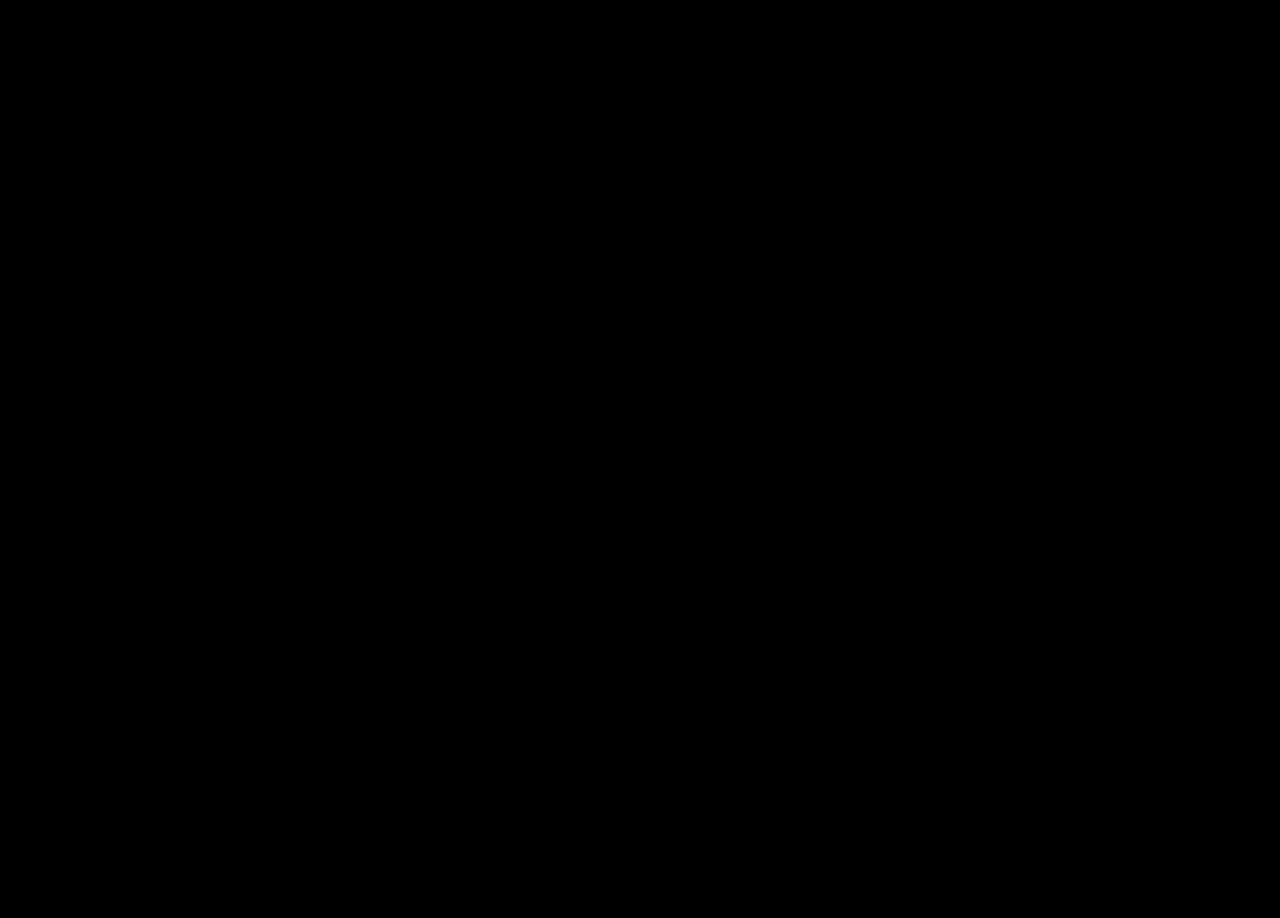
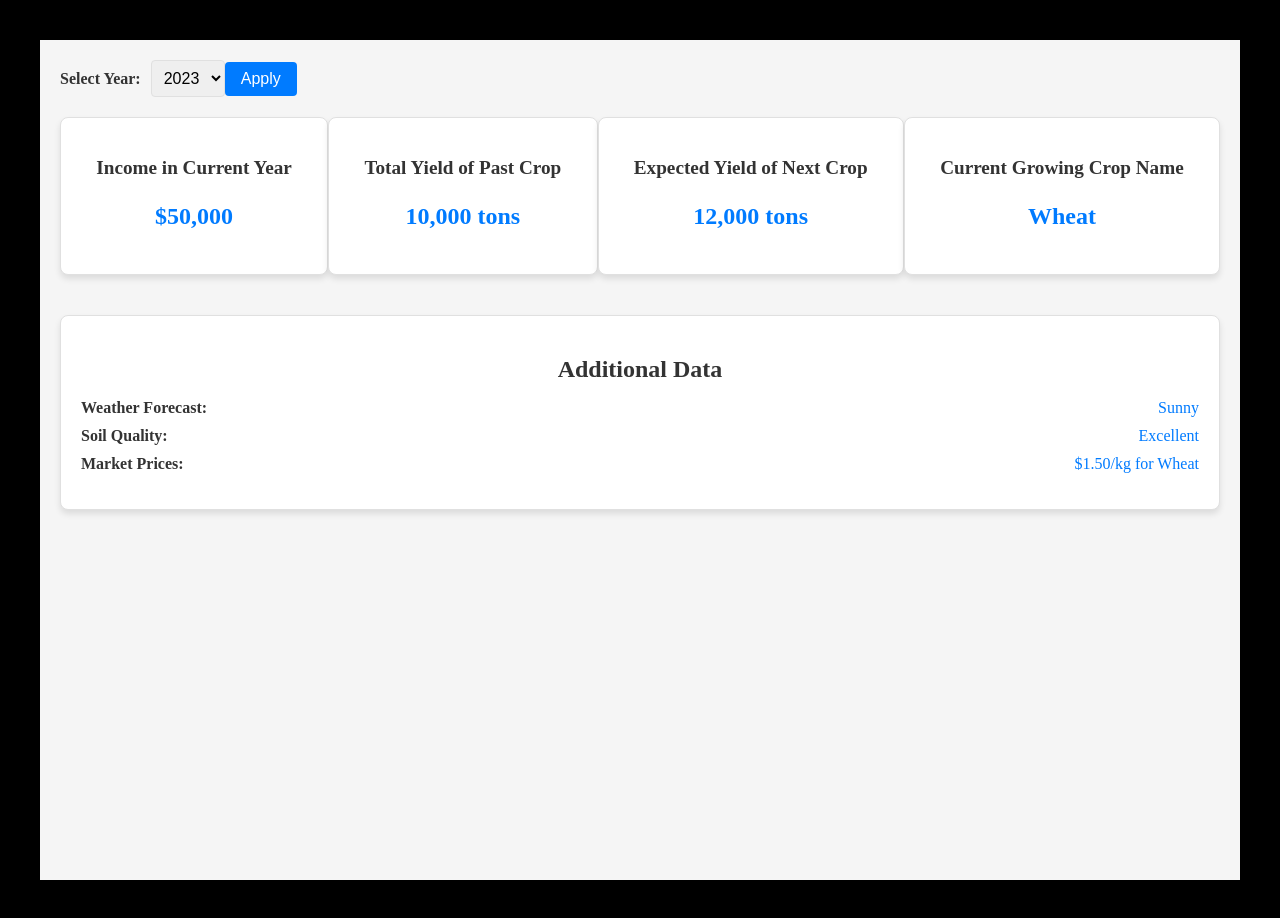
Before and after one commit to Shivam-043/Krishi_Vriddhi, a React (Vite) app: page /dashboard in a window 1280 px wide. Before the commit this address had no page. Before the commit the page ends 800 px from the top, so only its background shows below. Built offline with nearby package versions, Linux system fonts and the light colour scheme.

Commit message:
Dashboard Making

```diff
--- a/package.json
+++ b/package.json
@@ -10,8 +10,10 @@
     "preview": "vite preview"
   },
   "dependencies": {
+    "chart.js": "^4.4.0",
     "fontawesome": "^5.6.3",
     "react": "^18.2.0",
+    "react-chartjs-2": "^5.2.0",
     "react-dom": "^18.2.0",
     "react-router-dom": "^6.16.0"
   },
--- a/src/App.jsx
+++ b/src/App.jsx
@@ -3,6 +3,7 @@ import { BrowserRouter, Routes, Route } from "react-router-dom";
 import './App.css'
 import Main from './Root/Main/main';
 import Navigation from './Root/Navigation/navigation';
+import FDashboard from './Root/Dashboard/FDashboard';
 
 function App() {
 
@@ -12,6 +13,7 @@ function App() {
       <Routes>
         <Route path="/" element={<Main/>} />
         <Route path="/navigation" element={<Navigation/>} />
+        <Route path="/dashboard" element={<FDashboard/>} />
       </Routes>
     </div>
   </BrowserRouter>
--- /dev/null
+++ b/src/Root/Dashboard/Component/AdditionalData/AdditionalData.jsx
@@ -0,0 +1,28 @@
+import React from 'react';
+import PropTypes from 'prop-types';
+import "./AditionalData.css"
+
+const AdditionalData = () => {
+  // Sample additional data (replace with your actual data)
+  const additionalData = [
+    { label: 'Weather Forecast', value: 'Sunny' },
+    { label: 'Soil Quality', value: 'Excellent' },
+    { label: 'Market Prices', value: '$1.50/kg for Wheat' },
+  ];
+
+  return (
+    <div className="additional-data">
+      <h2>Additional Data</h2>
+      <ul className="data-list">
+        {additionalData.map((item, index) => (
+          <li key={index}>
+            <span className="data-label">{item.label}:</span>
+            <span className="data-value">{item.value}</span>
+          </li>
+        ))}
+      </ul>
+    </div>
+  );
+};
+
+export default AdditionalData;
--- /dev/null
+++ b/src/Root/Dashboard/Component/AdditionalData/AditionalData.css
@@ -0,0 +1,36 @@
+/* AdditionalData.css */
+.additional-data {
+    margin-top: 20px;
+    padding: 20px;
+    background-color: #fff;
+    border: 1px solid #e0e0e0;
+    border-radius: 8px;
+    box-shadow: 0 4px 6px rgba(0, 0, 0, 0.1);
+  }
+
+  .additional-data h2 {
+    font-size: 1.5rem;
+    color: #333;
+    margin-bottom: 10px;
+  }
+
+  .data-list {
+    list-style: none;
+    padding: 0;
+  }
+
+  .data-list li {
+    margin-bottom: 10px;
+    display: flex;
+    justify-content: space-between;
+    align-items: center;
+  }
+
+  .data-label {
+    font-weight: bold;
+    color: #333;
+  }
+
+  .data-value {
+    color: #007bff;
+  }
--- /dev/null
+++ b/src/Root/Dashboard/Component/Charts/charts.jsx
@@ -0,0 +1,35 @@
+import React from 'react';
+import { Line } from 'react-chartjs-2';
+
+const data = {
+  labels: ['January', 'February', 'March', 'April', 'May'],
+  datasets: [
+    {
+      label: 'Monthly Sales',
+      data: [65, 59, 80, 81, 56],
+      fill: false,
+      borderColor: 'rgba(75, 192, 192, 1)',
+    },
+  ],
+};
+
+const options = {
+  scales: {
+    x: {
+      type: 'category', // Use 'category' scale for the x-axis
+    },
+    y: {
+      beginAtZero: true,
+    },
+  },
+};
+
+const ChartComponent = () => {
+  return (
+    <div>
+      <Line data={data} options={options} />
+    </div>
+  );
+};
+
+export default ChartComponent;
--- /dev/null
+++ b/src/Root/Dashboard/Component/SummaryCard.jsx
@@ -0,0 +1,19 @@
+import React from 'react';
+import "./summaryCard.css"
+import PropTypes from 'prop-types';
+
+const SummaryCard = ({ title, value }) => {
+  return (
+    <div className="summary-card">
+      <h3 className="summary-title">{title}</h3>
+      <p className="summary-value">{value}</p>
+    </div>
+  );
+};
+
+SummaryCard.propTypes = {
+  title: PropTypes.string.isRequired,
+  value: PropTypes.string.isRequired,
+};
+
+export default SummaryCard;
--- /dev/null
+++ b/src/Root/Dashboard/Component/YearSelector/YearSelector.css
@@ -0,0 +1,35 @@
+/* YearSelector.css */
+.year-selector {
+    display: flex;
+    align-items: center;
+    margin-bottom: 20px;
+  }
+
+  label {
+    font-weight: bold;
+    margin-right: 10px;
+    font-size: 1rem;
+    color: #333;
+  }
+
+  .year-dropdown {
+    padding: 8px;
+    font-size: 1rem;
+    border: 1px solid #e0e0e0;
+    border-radius: 4px;
+    outline: none;
+  }
+
+  .apply-button {
+    background-color: #007bff;
+    color: #fff;
+    border: none;
+    border-radius: 4px;
+    padding: 8px 16px;
+    cursor: pointer;
+    font-size: 1rem;
+  }
+
+  .apply-button:hover {
+    background-color: #0056b3;
+  }
--- /dev/null
+++ b/src/Root/Dashboard/Component/YearSelector/YearSelector.jsx
@@ -0,0 +1,43 @@
+import React, { useState } from 'react';
+import PropTypes from 'prop-types';
+import "./YearSelector.css"
+
+const YearSelector = ({ selectedYear, setSelectedYear }) => {
+  const [selectedValue, setSelectedValue] = useState(selectedYear);
+
+  const handleChange = (event) => {
+    setSelectedValue(event.target.value);
+  };
+
+  const handleApply = () => {
+    setSelectedYear(selectedValue);
+  };
+
+  return (
+    <div className="year-selector">
+      <label htmlFor="yearDropdown">Select Year:</label>
+      <select
+        id="yearDropdown"
+        value={selectedValue}
+        onChange={handleChange}
+        className="year-dropdown"
+      >
+        {/* Add your year options here */}
+        <option value="2022">2022</option>
+        <option value="2023">2023</option>
+        <option value="2024">2024</option>
+        {/* Add more years as needed */}
+      </select>
+      <button onClick={handleApply} className="apply-button">
+        Apply
+      </button>
+    </div>
+  );
+};
+
+YearSelector.propTypes = {
+  selectedYear: PropTypes.number.isRequired,
+  setSelectedYear: PropTypes.func.isRequired,
+};
+
+export default YearSelector;
--- /dev/null
+++ b/src/Root/Dashboard/Component/summaryCard.css
@@ -0,0 +1,24 @@
+/* SummaryCard.css */
+.summary-card {
+    background-color: #fff;
+    border: 1px solid #e0e0e0;
+    border-radius: 8px;
+    padding: 20px;
+    box-shadow: 0 4px 6px rgba(0, 0, 0, 0.1);
+    text-align: center;
+    margin-bottom: 20px;
+    min-width: 200px;
+    flex-grow: 1;
+  }
+
+  .summary-title {
+    font-size: 1.2rem;
+    margin-bottom: 10px;
+    color: #333;
+  }
+
+  .summary-value {
+    font-size: 1.5rem;
+    font-weight: bold;
+    color: #007bff;
+  }
--- /dev/null
+++ b/src/Root/Dashboard/FDashboard.jsx
@@ -0,0 +1,27 @@
+import React ,{ useState } from 'react'
+import "./fdashboard.css"
+import SummaryCard from './Component/SummaryCard';
+import YearSelector from './Component/YearSelector/YearSelector';
+import Charts from './Component/Charts/charts';
+import AdditionalData from './Component/AdditionalData/AdditionalData';
+
+
+const FDashboard = () => {
+    const [selectedYear, setSelectedYear] = useState(new Date().getFullYear());
+
+    return (
+      <div className="dashboard-container">
+        <YearSelector selectedYear={selectedYear} setSelectedYear={setSelectedYear} />
+        <div className="summary-section">
+          <SummaryCard title="Income in Current Year" value="$50,000" />
+          <SummaryCard title="Total Yield of Past Crop" value="10,000 tons" />
+          <SummaryCard title="Expected Yield of Next Crop" value="12,000 tons" />
+          <SummaryCard title="Current Growing Crop Name" value="Wheat" />
+        </div>
+        {/* <Charts selectedYear={selectedYear} /> */}
+        <AdditionalData />
+      </div>
+    );
+  };
+
+  export default FDashboard;
--- /dev/null
+++ b/src/Root/Dashboard/fdashboard.css
@@ -0,0 +1,13 @@
+/* Dashboard.css */
+.dashboard-container {
+    padding: 20px;
+    background-color: #f5f5f5;
+    min-height: 100vh;
+  }
+
+  .summary-section {
+    display: flex;
+    flex-wrap: wrap;
+    justify-content: space-between;
+    margin-top: 20px;
+  }
```
Also changed, not shown: src/Root/Dashboard/Component/Charts/charts.css (added), 1 other file (tests, documents, lock files or other folders).
